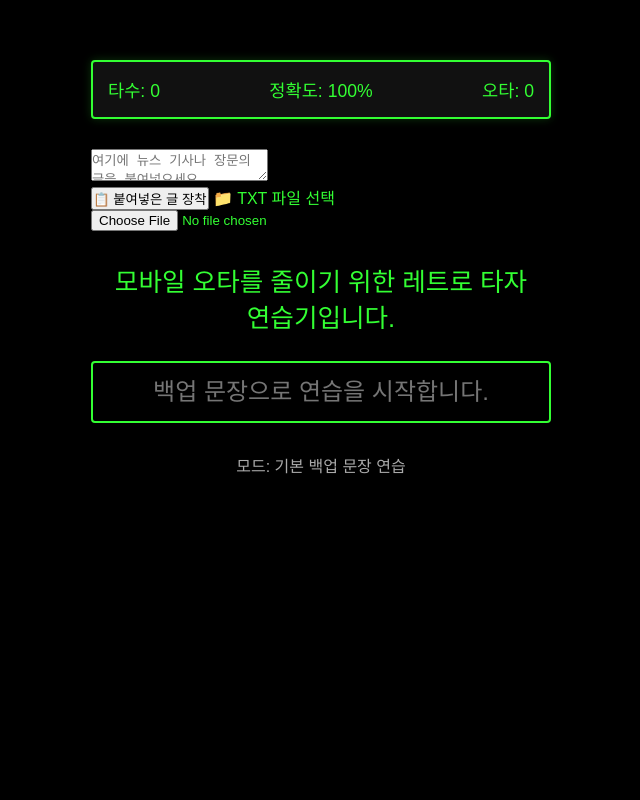
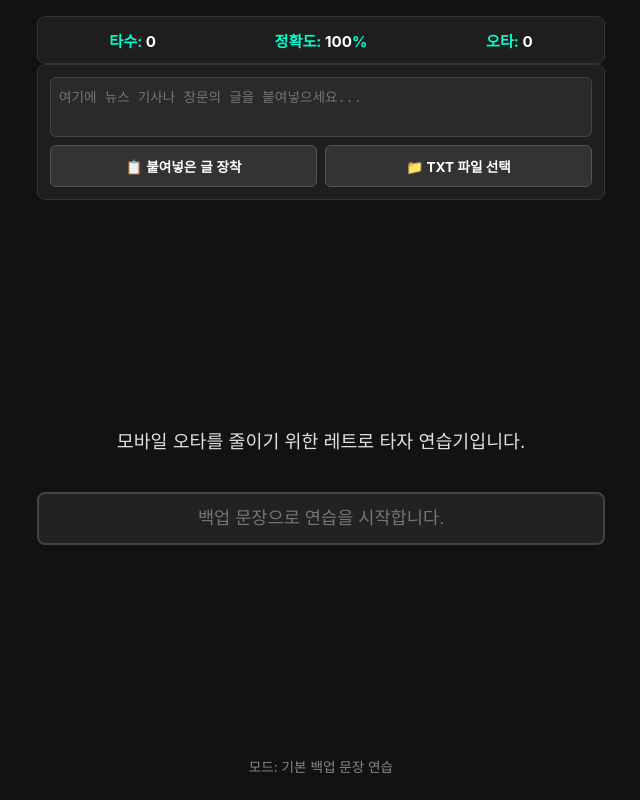
Before and after one commit to hegikim/retro-typing, a plain HTML site: page index.html in a window 1280 px wide. Shown: the whole page, without its empty margins (319-959 px from the left). Drawn offline with Linux system fonts and the light colour scheme; no server answers; a web font is replaced by a local one.

Commit message:
Update style.css

```diff
--- a/style.css
+++ b/style.css
@@ -1,96 +1,148 @@
-/* 레트로 픽셀 폰트 적용 */
-@font-face {
-    font-family: 'NeoDunggeunmo';
-    src: url('https://cdn.jsdelivr.net/gh/projectnoonnu/noonfonts_2001@1.3/NeoDunggeunmo.woff') format('woff');
-    font-weight: normal;
-    font-style: normal;
-}
-
 * {
     box-sizing: border-box;
     margin: 0;
     padding: 0;
+    -webkit-tap-highlight-color: transparent;
 }
 
 body {
-    font-family: 'NeoDunggeunmo', sans-serif;
-    background-color: #000000; /* DOS 블랙 */
-    color: #33ff33; /* 터미널 형광 녹색 */
-    display: flex;
-    justify-content: center;
-    align-items: flex-start; /* 모바일 가상 키보드 고려하여 상단 정렬 */
-    height: 100vh;
-    padding-top: 5vh;
+    background-color: #121212;
+    color: #e0e0e0;
+    font-family: -apple-system, BlinkMacSystemFont, "Segoe UI", Roboto, Helvetica, Arial, sans-serif;
+    overflow: hidden; /* 화면 스크롤 강제 차단 */
+    position: fixed;
+    width: 100%;
+    height: 100%;
 }
 
 .container {
-    width: 100%;
-    max-width: 500px; /* 모바일 화면에 맞춘 최대 너비 */
-    padding: 20px;
     display: flex;
     flex-direction: column;
-    gap: 30px;
+    width: 100%;
+    height: 100%; /* JS에서 visualViewport에 맞춰 동적으로 제어됨 */
+    max-width: 600px;
+    margin: 0 auto;
+    padding: 16px;
+    justify-content: space-between;
 }
 
-/* 스코어보드 스타일 */
 .stats-board {
     display: flex;
-    justify-content: space-between;
-    background-color: #111;
-    padding: 15px;
-    border: 2px solid #33ff33;
-    border-radius: 4px;
-    font-size: 1.1rem;
-    box-shadow: 0 0 10px rgba(51, 255, 51, 0.2);
+    justify-content: space-around;
+    background-color: #1e1e1e;
+    padding: 12px;
+    border-radius: 8px;
+    border: 1px solid #333;
 }
 
-/* 텍스트 및 입력 영역 */
-.practice-area {
+.stat {
+    font-size: 0.95rem;
+    font-weight: bold;
+    color: #00ffcc;
+}
+
+.stat span {
+    color: #ffffff;
+}
+
+.data-box {
+    background-color: #1e1e1e;
+    padding: 12px;
+    border-radius: 8px;
+    border: 1px solid #333;
     display: flex;
     flex-direction: column;
-    gap: 20px;
+    gap: 8px;
 }
 
-.target-text {
-    font-size: 1.6rem;
+.data-box textarea {
+    width: 100%;
+    height: 60px;
+    background-color: #2a2a2a;
+    border: 1px solid #444;
+    border-radius: 6px;
+    color: #fff;
+    padding: 8px;
+    font-size: 0.85rem;
+    resize: none;
+    outline: none;
+}
+
+.btn-group {
+    display: flex;
+    gap: 8px;
+}
+
+button, .file-label {
+    flex: 1;
+    background-color: #333;
+    color: #fff;
+    border: 1px solid #555;
+    padding: 10px;
+    border-radius: 6px;
+    font-size: 0.85rem;
+    font-weight: bold;
     text-align: center;
-    min-height: 80px;
-    word-break: keep-all;
-    line-height: 1.4;
+    cursor: pointer;
     display: flex;
     align-items: center;
     justify-content: center;
 }
 
-/* 모바일 입력창 스타일 */
+button:active, .file-label:active {
+    background-color: #00ffcc;
+    color: #121212;
+}
+
+#file-input {
+    display: none;
+}
+
+.practice-area {
+    flex: 1;
+    display: flex;
+    flex-direction: column;
+    justify-content: center;
+    gap: 20px;
+    margin: 16px 0;
+}
+
+.target-text {
+    font-size: 1.15rem;
+    line-height: 1.6;
+    text-align: center;
+    word-break: keep-all;
+    min-height: 60px;
+    display: flex;
+    align-items: center;
+    justify-content: center;
+}
+
 .user-input {
     width: 100%;
-    padding: 15px;
-    font-size: 1.5rem;
-    font-family: 'NeoDunggeunmo', sans-serif;
-    background-color: #000;
-    color: #ffffff;
-    border: 2px solid #33ff33;
-    border-radius: 4px;
+    padding: 14px;
+    font-size: 1.1rem;
+    background-color: #222;
+    border: 2px solid #444;
+    border-radius: 8px;
+    color: #fff;
+    outline: none;
     text-align: center;
-    outline: none;
-    transition: all 0.2s;
+    transition: border-color 0.2s;
 }
 
 .user-input:focus {
-    border-color: #ffcc00; /* 입력 중일 때 테두리 색상 변경 */
-    box-shadow: 0 0 10px rgba(255, 204, 0, 0.4);
+    border-color: #00ffcc;
 }
 
-/* 오타 발생 시 피드백 클래스 (JS에서 제어) */
 .user-input.error {
-    background-color: #330000;
-    border-color: #ff3333;
-    color: #ff3333;
+    border-color: #ff3366;
+    background-color: #2d191e;
 }
 
 .mode-info {
     text-align: center;
-    font-size: 1rem;
-    color: #aaaaaa;
+    font-size: 0.85rem;
+    color: #888;
+    padding-bottom: 8px;
 }
```
